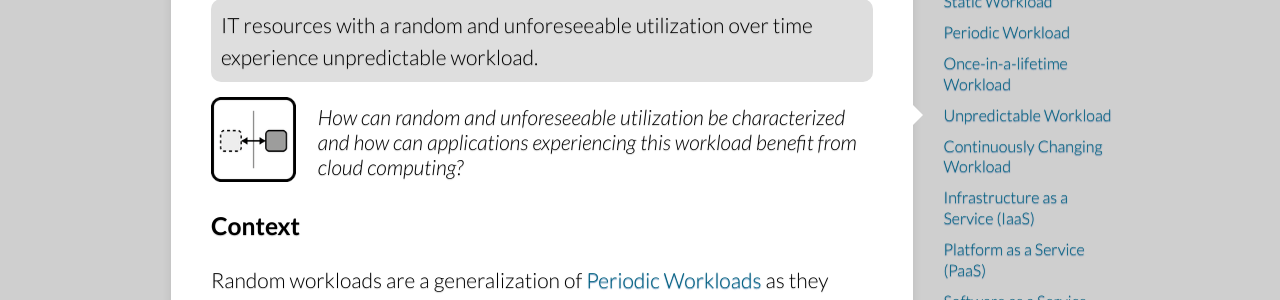
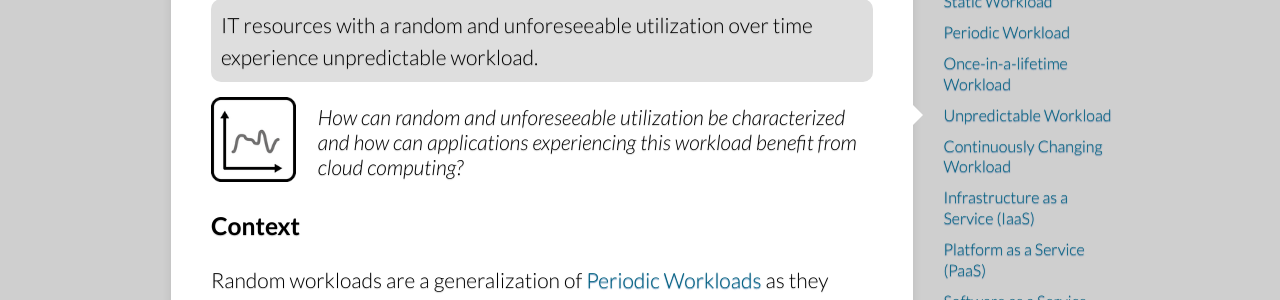
Before and after one commit to cloudcomputingpatterns/cloudcomputingpatterns.github.io, a Jekyll site: the page built from _docs/unpredictable_workload.md, in a window 1280 px wide. Shown: the part 218-518 px from the top of the page. Built offline with Jekyll 4.4.1, drawn with Linux system fonts in a browser that asks for light colours.

Commit message:
Replace wrong icon

```diff
--- a/_docs/unpredictable_workload.md
+++ b/_docs/unpredictable_workload.md
@@ -10,7 +10,7 @@ IT resources with a random and unforeseeable utilization over time experience un
 
 {: .patternstart}
 ------------- | -------------
-![Unpredictable Workload]({{ "/icons/application_component_proxy_icon.png" | prepend: site.baseurl }})  | *How can random and unforeseeable utilization be characterized and how can applications experiencing this workload benefit from cloud computing?*
+![Unpredictable Workload]({{ "/icons/unpredictable_workload_icon.png" | prepend: site.baseurl }})  | *How can random and unforeseeable utilization be characterized and how can applications experiencing this workload benefit from cloud computing?*
 
 ### Context
 Random workloads are a generalization of [Periodic Workloads](/periodic_workload/) as they require elasticity but are not predictable. Such workloads occur quite often in the real world.
```
